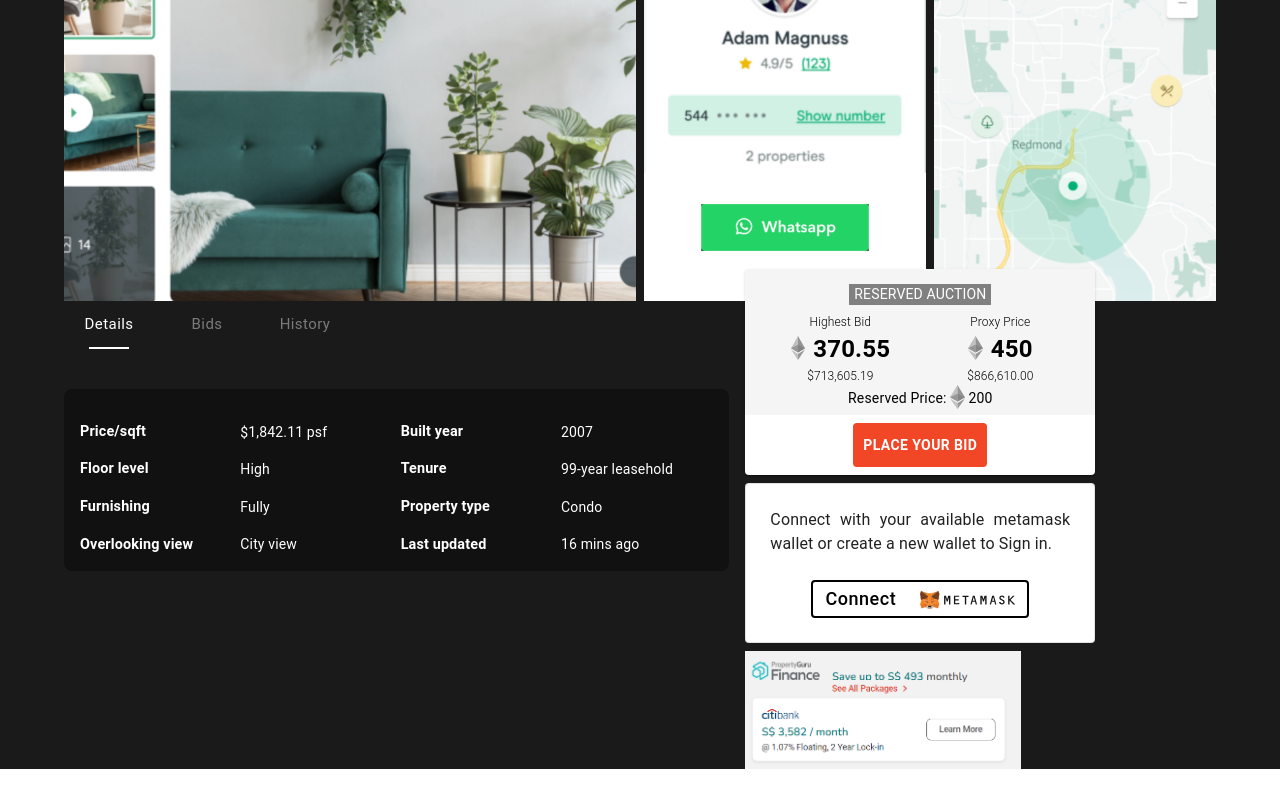
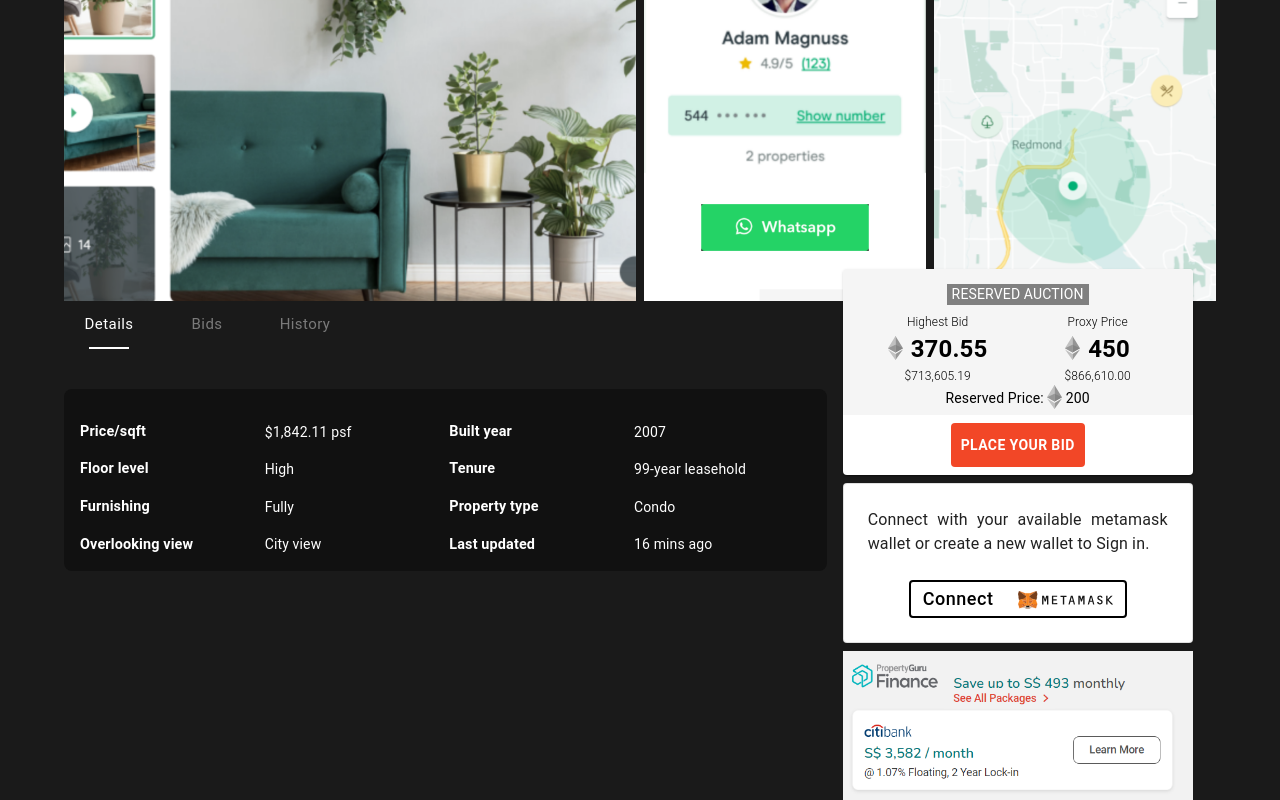
Before and after one commit to Rinkesh-PG/pg3landers, a React (Create React App) app: page / in a window 1280 px wide. Shown: the part 214-1014 px from the top of the page. Before the commit the page ends 983 px from the top, so only its background shows below. Built offline with nearby package versions, Linux system fonts and the light colour scheme; no server answers.

Commit message:
image width 350px

```diff
--- a/src/pages/Home.js
+++ b/src/pages/Home.js
@@ -171,7 +171,7 @@ const Home = () => {
             </StyledTabs>
           </Box>
           <Grid container columnSpacing={2}>
-            <Grid item md={7}>
+            <Grid item md={8}>
               <>
                 <HomeTabPanel value={value} index={0}>
                   <Box
@@ -313,7 +313,7 @@ const Home = () => {
               <div style={{ marginTop: "0.5rem" }}>
                 <Wallet />
               </div>
-              <Box sx={{ marginTop: "0.5rem", width: "100%" }}>
+              <Box sx={{ width: '350px', marginTop: "0.5rem" }}>
                 <img src={image4} style={{ display: "block", width: "100%" }} />
               </Box>
             </Grid>
```
